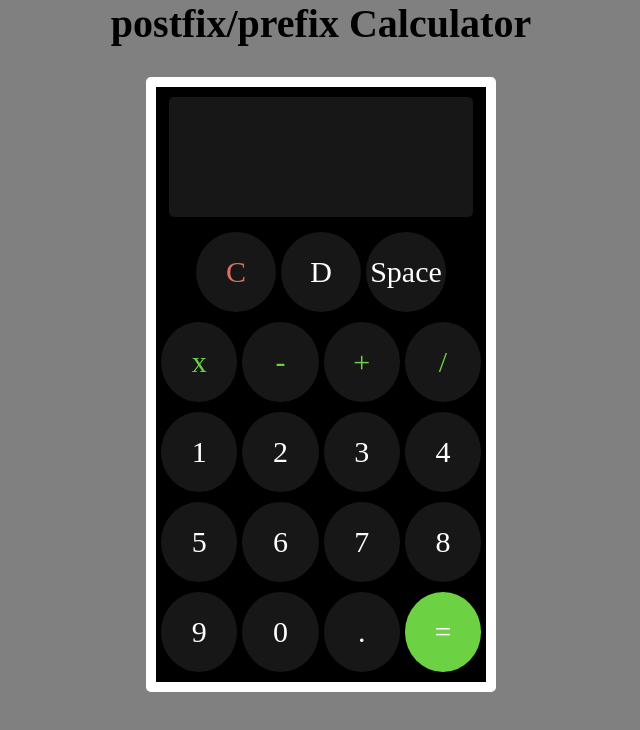
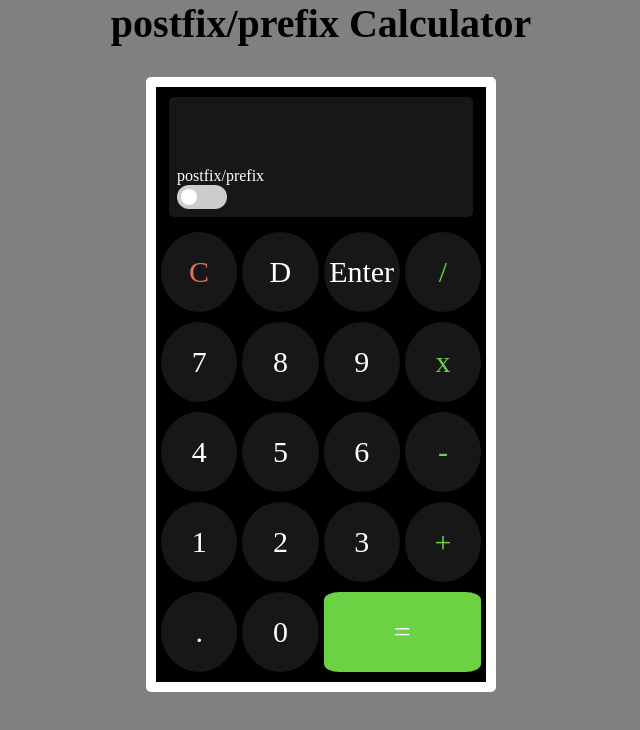
Before and after one commit to Mostafa-Al-Bilani/calculator, a plain HTML site: page index.html in a window 1280 px wide. Shown: the whole page, without its empty margins (319-959 px from the left). Drawn offline with Linux system fonts and the light colour scheme.

Commit message:
Html CSS <> Updated design

```diff
--- a/index.html
+++ b/index.html
@@ -11,37 +11,44 @@
     <h2>postfix/prefix Calculator</h2>
     <div class="calculator">
       <div id="screen">
+        <div id="display"></div>
+        <div id="controls">
+          <div class="togglecontainer"><p>postfix/prefix</p>
+            <label class="switch">
+              <input type="checkbox" />
+              <span class="slider round"></span>
+            </label>
+          </div>
+        </div>
       </div>
       <div class="buttonscontainer">
         <div class="row">
           <div class="button clear">C</div>
           <div class="button">D</div>
-          <div class="button" id ="space">Space</div>
-
-
-        </div>
-        <div class="row">
-          <div class="button operator" id="*">x</div>
-          <div class="button operator" id="-">-</div>
-          <div class="button operator" id="+">+</div>
+          <div class="button" id="enter">Enter</div>
           <div class="button operator" id="/">/</div>
         </div>
         <div class="row">
-          <div class="button number" id ="1">1</div>
-          <div class="button number" id ="2">2</div>
-          <div class="button number" id ="3">3</div>
-          <div class="button number" id ="4">4</div>
+          <div class="button number" id="7">7</div>
+          <div class="button number" id="8">8</div>
+          <div class="button number" id="9">9</div>
+          <div class="button operator" id="*">x</div>
         </div>
         <div class="row">
-          <div class="button number" id ="5">5</div>
-          <div class="button number" id ="6">6</div>
-          <div class="button number" id ="7">7</div>
-          <div class="button number" id ="8">8</div>
+          <div class="button number" id="4">4</div>
+          <div class="button number" id="5">5</div>
+          <div class="button number" id="6">6</div>
+          <div class="button operator" id="-">-</div>
         </div>
         <div class="row">
-          <div class="button number" id ="9">9</div>
-          <div class="button number" id ="0">0</div>
-          <div class="button dot">.</div>
+          <div class="button number" id="1">1</div>
+          <div class="button number" id="2">2</div>
+          <div class="button number" id="3">3</div>
+          <div class="button operator" id="+">+</div>
+        </div>
+        <div class="row lastrow">
+          <div class="button">.</div>
+          <div class="button number" id="0">0</div>
           <div class="button equal">=</div>
         </div>
       </div>
--- a/scripts/app.js
+++ b/scripts/app.js
@@ -2,7 +2,7 @@ let screen_value = [];
 let have_operator = false;
 
 function display(value) {
-  const screen = document.getElementById("screen");
+  const screen = document.getElementById("display");
   const intial_value = screen.innerHTML;
   screen.innerHTML = intial_value + value;
 }
@@ -15,7 +15,6 @@ document
   .querySelectorAll(".operator")
   .forEach((elem) => elem.addEventListener("click", operatorClick));
 
-console.log("hi");
 
 function numberClick() {
   const clicked = this.id;
--- a/styles/style.css
+++ b/styles/style.css
@@ -31,7 +31,8 @@ h2 {
 }
 
 .row {
-  justify-content: center;
+  align-items: center;
+  justify-content: space-evenly;
   display: flex;
   width: 100%;
   gap: 5px;
@@ -53,6 +54,7 @@ h2 {
   color: white;
   text-align: center;
   border-radius: 50%;
+  cursor: pointer;
 }
 .button.operator {
   color: #6dd144;
@@ -60,12 +62,17 @@ h2 {
 .button.equal {
     background-color: #6DD144;
     color: white;
+    width: 165px;
+    height: 80px;
+    border-radius: 10%;
 }
 .button.clear{
     color: #E17064;
 }
 
 #screen {
+  display: flex;
+  flex-direction: column;
   background-color: #171717;
   width: 95%;
   height: 120px;
@@ -73,3 +80,91 @@ h2 {
   margin: auto;
   border-radius: 5px;
 }
+#controls {
+  height: fit-content;
+  padding: 8px;
+}
+
+.togglecontainer{
+  display: flex;
+  flex-direction: column;
+}
+
+#display {
+  font-size: 24px;
+  padding: 8px;
+  height: 100%
+}
+
+
+
+
+
+
+
+
+
+/* this css was taken from w3school source: https://www.w3schools.com/howto/howto_css_switch.asp */
+
+/* The switch - the box around the slider */
+.switch {
+  position: relative;
+  display: inline-block;
+  width: 50px;
+  height: 24px;
+}
+
+/* Hide default HTML checkbox */
+.switch input {
+  opacity: 0;
+  width: 0;
+  height: 0;
+}
+
+/* The slider */
+.slider {
+  position: absolute;
+  cursor: pointer;
+  top: 0;
+  left: 0;
+  right: 0;
+  bottom: 0;
+  background-color: #ccc;
+  -webkit-transition: .4s;
+  transition: .4s;
+}
+
+.slider:before {
+  position: absolute;
+  content: "";
+  height: 16px;
+  width: 16px;
+  left: 4px;
+  bottom: 4px;
+  background-color: white;
+  -webkit-transition: .4s;
+  transition: .4s;
+}
+
+input:checked + .slider {
+  background-color: #2196F3;
+}
+
+input:focus + .slider {
+  box-shadow: 0 0 1px #2196F3;
+}
+
+input:checked + .slider:before {
+  -webkit-transform: translateX(26px);
+  -ms-transform: translateX(26px);
+  transform: translateX(26px);
+}
+
+/* Rounded sliders */
+.slider.round {
+  border-radius: 34px;
+}
+
+.slider.round:before {
+  border-radius: 50%;
+}
```
